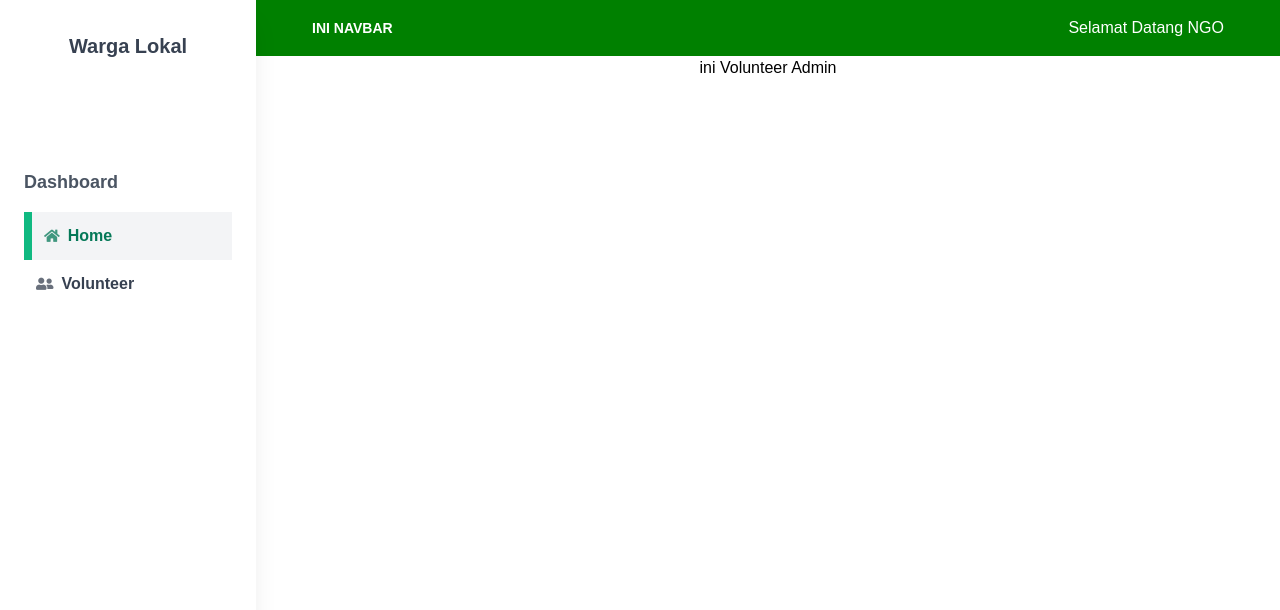
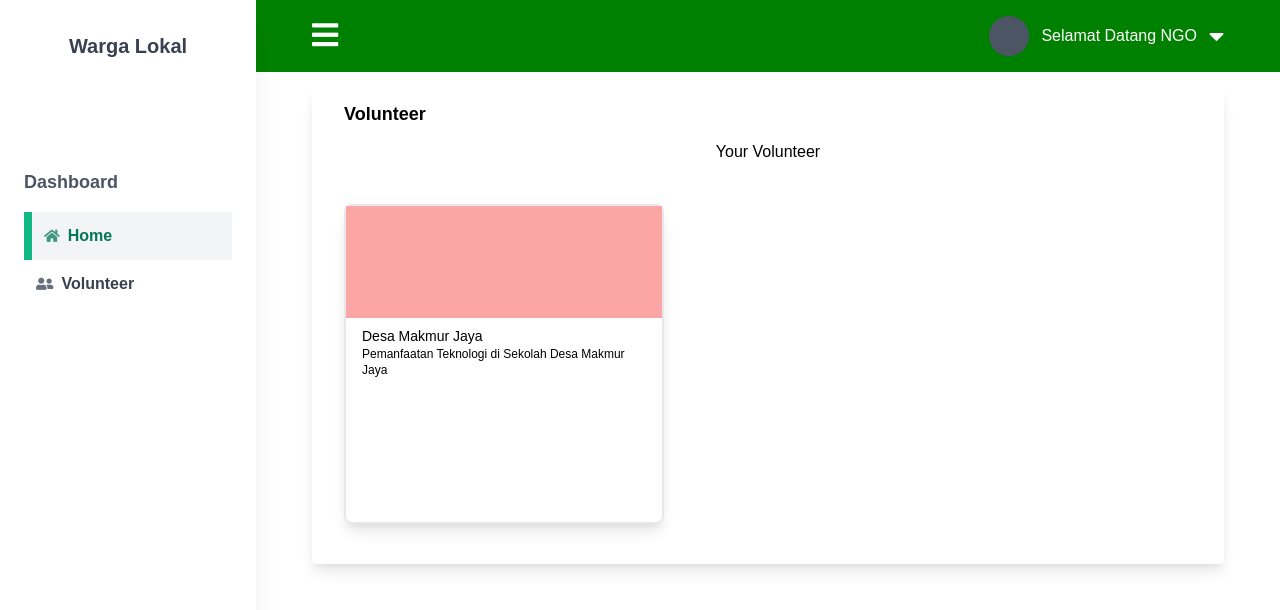
Before and after one commit to rickyrivaldo98/wargalokal-website, a React (Create React App) app: page /admin/volunteer-admin in a window 1280 px wide. Shown: the top 610 px of the page. Built offline with nearby package versions, Linux system fonts and the light colour scheme.

Commit message:
admin new

```diff
--- a/src/components/admin/navbarAdmin.tsx
+++ b/src/components/admin/navbarAdmin.tsx
@@ -9,11 +9,13 @@ const NavbarAdmin = () => {
                 <div className="w-full mx-autp items-center flex justify-between md:flex-nowrap flex-wrap md:px-10 px-4">
                     {/* Brand */}
                     <a
-                        className="text-white text-sm uppercase hidden lg:inline-block font-semibold"
+                        className="text-white text-3xl uppercase hidden lg:inline-block font-semibold"
                         href="#pablo"
                         onClick={(e) => e.preventDefault()}
                     >
-                        ini navbar
+                        <div className="fas fa-bars">
+
+                        </div>
                     </a>
 
                     {/* User */}
--- a/src/components/admin/userDropdown.tsx
+++ b/src/components/admin/userDropdown.tsx
@@ -3,7 +3,11 @@
 const UserDropdown = () => {
     return (
         <>
-            <div className="text-white">Selamat Datang NGO</div>
+            <div className="flex">
+                <div className="rounded-full bg-gray-600 w-10 h-10"></div>
+                <div className="text-white self-center px-3">Selamat Datang NGO</div>
+                <div className="fas fa-caret-down self-center text-2xl text-white"></div>
+            </div>
         </>
     );
 }
--- a/src/pages/admin/VoluteerAdmin.tsx
+++ b/src/pages/admin/VoluteerAdmin.tsx
@@ -3,7 +3,44 @@
 const VolunteerAdmin = () => {
     return (
         <>
-            <div className="text-center">ini Volunteer Admin</div>
+            <div className="flex flex-wrap mt-4">
+                <div className="w-full mb-12 px-4">
+
+                    <div
+                        className={
+                            "relative flex flex-col min-w-0 break-words w-full mb-6 shadow-lg rounded bg-white"
+                        }
+                    >
+                        <div className="rounded-t mb-0 px-4 py-3 border-0">
+                            <div className="flex flex-wrap items-center">
+                                <div className="relative w-full px-4 max-w-full flex-grow flex-1">
+                                    <h3 className={"font-semibold text-lg "}>Volunteer</h3>
+                                </div>
+                            </div>
+                        </div>
+                        <div className="text-center">Your Volunteer</div>
+
+                        <div className="flex">
+                            <div className="block w-full overflow-x-auto">
+                                <div className="my-10 mx-8 rounded-lg border-2 w-80 h-80 shadow-lg">
+                                    <div className="h-28 bg-red-300">
+
+                                    </div>
+                                    <div className="px-4 py-2">
+                                        <div className="text-sm">
+                                            Desa Makmur Jaya
+                                        </div>
+                                        <div className="text-xs">
+                                            Pemanfaatan Teknologi di Sekolah Desa Makmur Jaya
+                                        </div>
+                                    </div>
+                                </div>
+                            </div>
+
+                        </div>
+                    </div>
+                </div>
+            </div>
         </>
     );
 }
```
